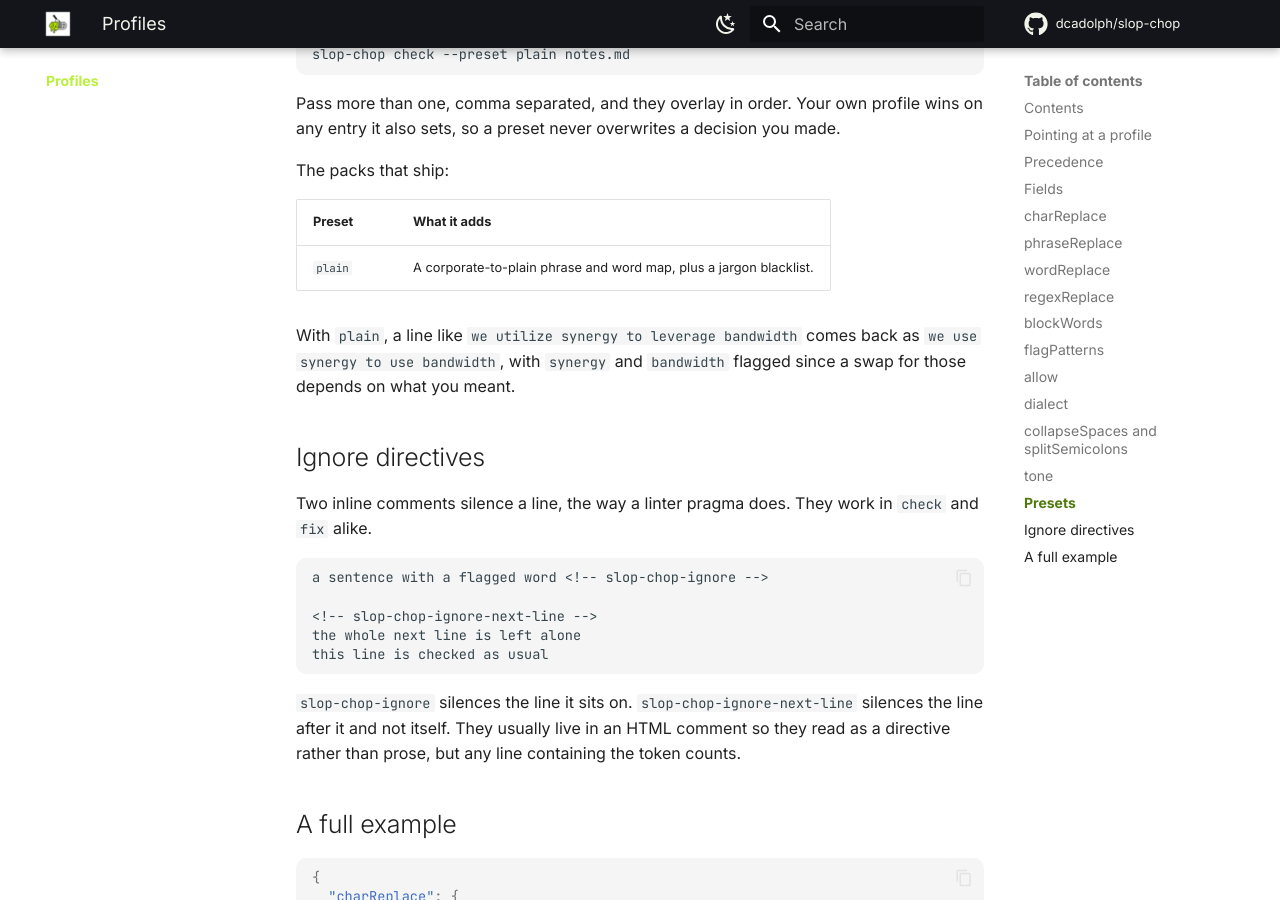
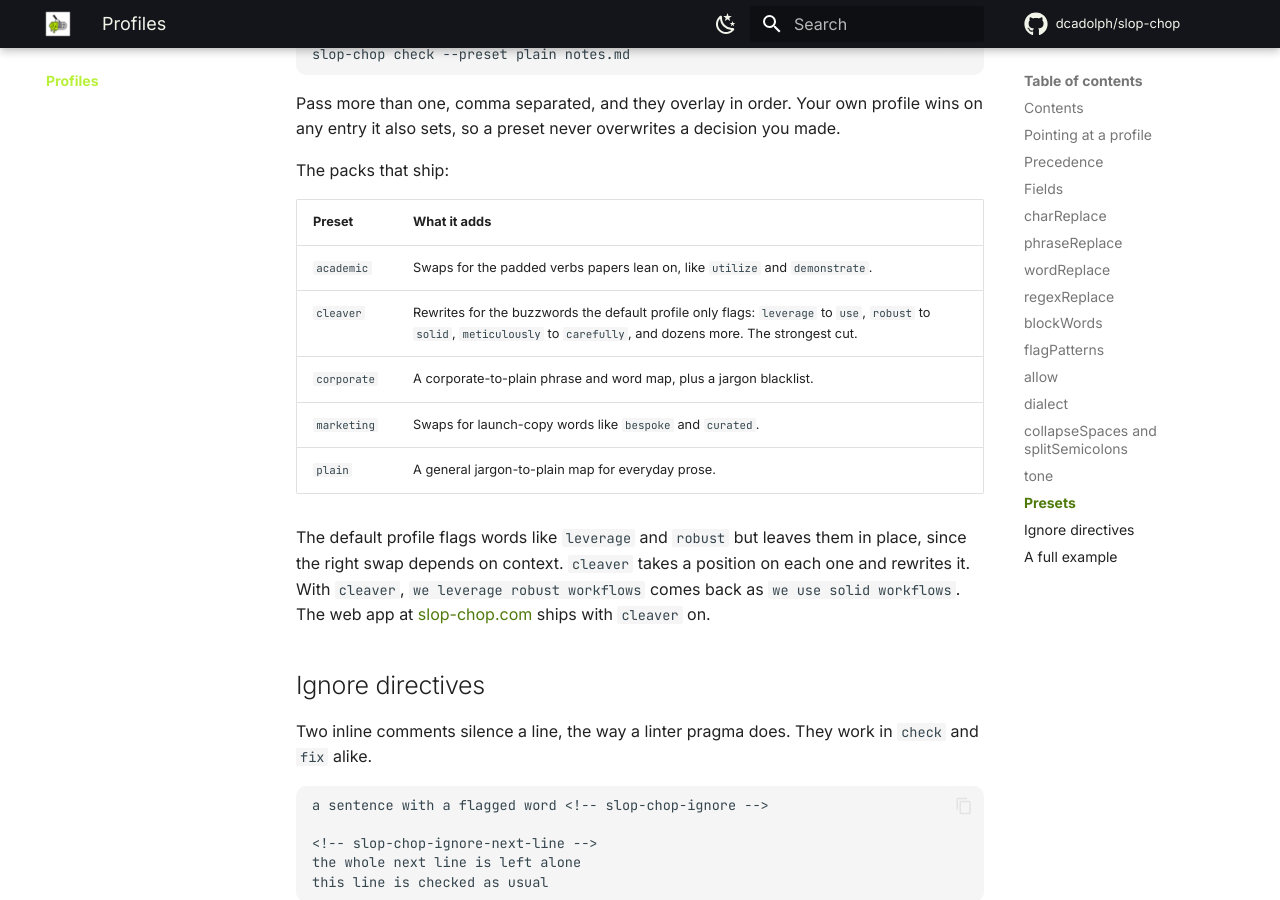
Before and after one commit to dcadolph/slop-chop, an MkDocs documentation site: the page built from docs/PROFILE.md, in a window 1280 px wide and 900 px high, scrolled down 6428 px. Built offline with MkDocs 1.6.1 and Material for MkDocs 9.7.7, drawn with Linux system fonts in a browser that asks for light colours; comment, search, counter and statistics services are not loaded.

Commit message:
Add cleaver preset that rewrites what defaults only flag

```diff
--- a/docs/PROFILE.md
+++ b/docs/PROFILE.md
@@ -269,13 +269,18 @@ any entry it also sets, so a preset never overwrites a decision you made.
 
 The packs that ship:
 
-| Preset  | What it adds                                                             |
-| ------- | ----------------------------------------------------------------------- |
-| `plain` | A corporate-to-plain phrase and word map, plus a jargon blacklist.      |
+| Preset      | What it adds                                                                  |
+| ----------- | ----------------------------------------------------------------------------- |
+| `academic`  | Swaps for the padded verbs papers lean on, like `utilize` and `demonstrate`.  |
+| `cleaver`   | Rewrites for the buzzwords the default profile only flags: `leverage` to `use`, `robust` to `solid`, `meticulously` to `carefully`, and dozens more. The strongest cut. |
+| `corporate` | A corporate-to-plain phrase and word map, plus a jargon blacklist.            |
+| `marketing` | Swaps for launch-copy words like `bespoke` and `curated`.                     |
+| `plain`     | A general jargon-to-plain map for everyday prose.                             |
 
-With `plain`, a line like `we utilize synergy to leverage bandwidth` comes back as `we use
-synergy to use bandwidth`, with `synergy` and `bandwidth` flagged since a swap for those
-depends on what you meant.
+The default profile flags words like `leverage` and `robust` but leaves them in place,
+since the right swap depends on context. `cleaver` takes a position on each one and
+rewrites it. With `cleaver`, `we leverage robust workflows` comes back as `we use solid
+workflows`. The web app at [slop-chop.com](https://slop-chop.com/) ships with `cleaver` on.
 
 ## Ignore directives
 
```
Also changed, not shown: 2 other files.
